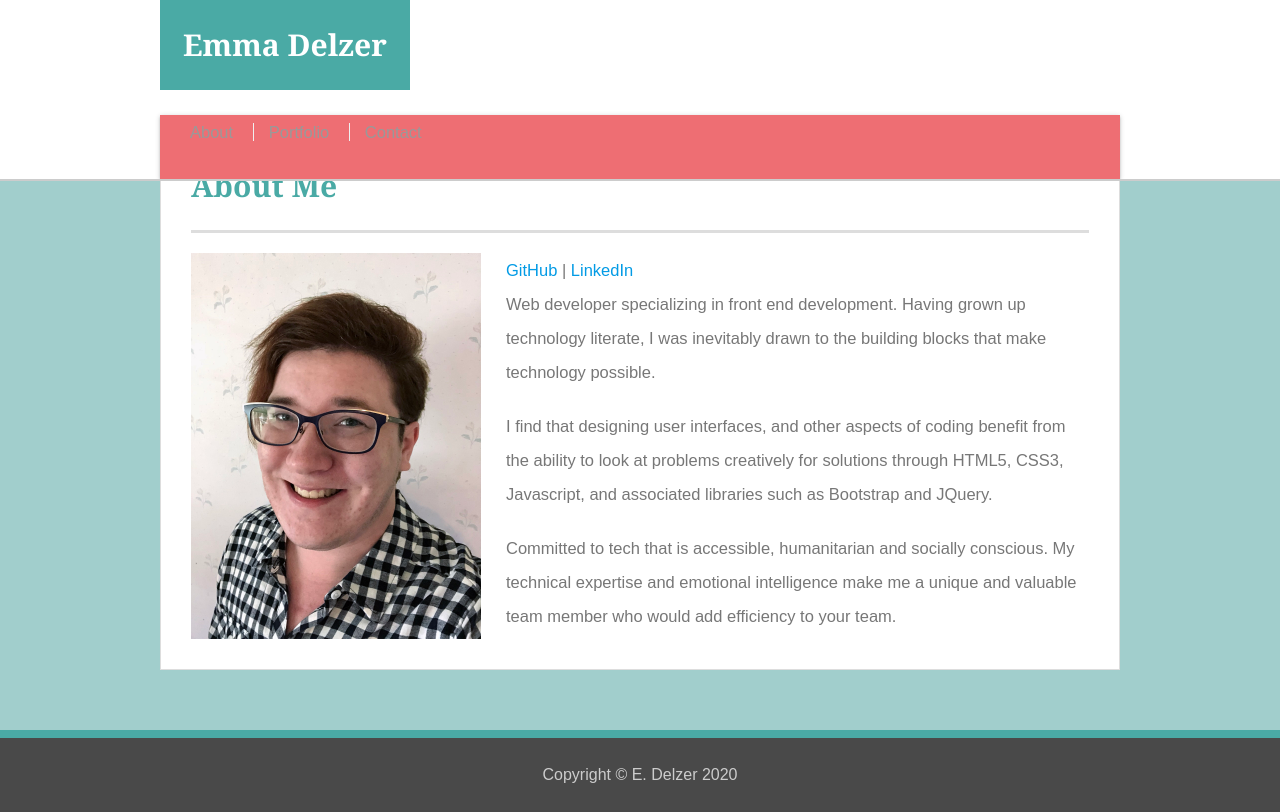
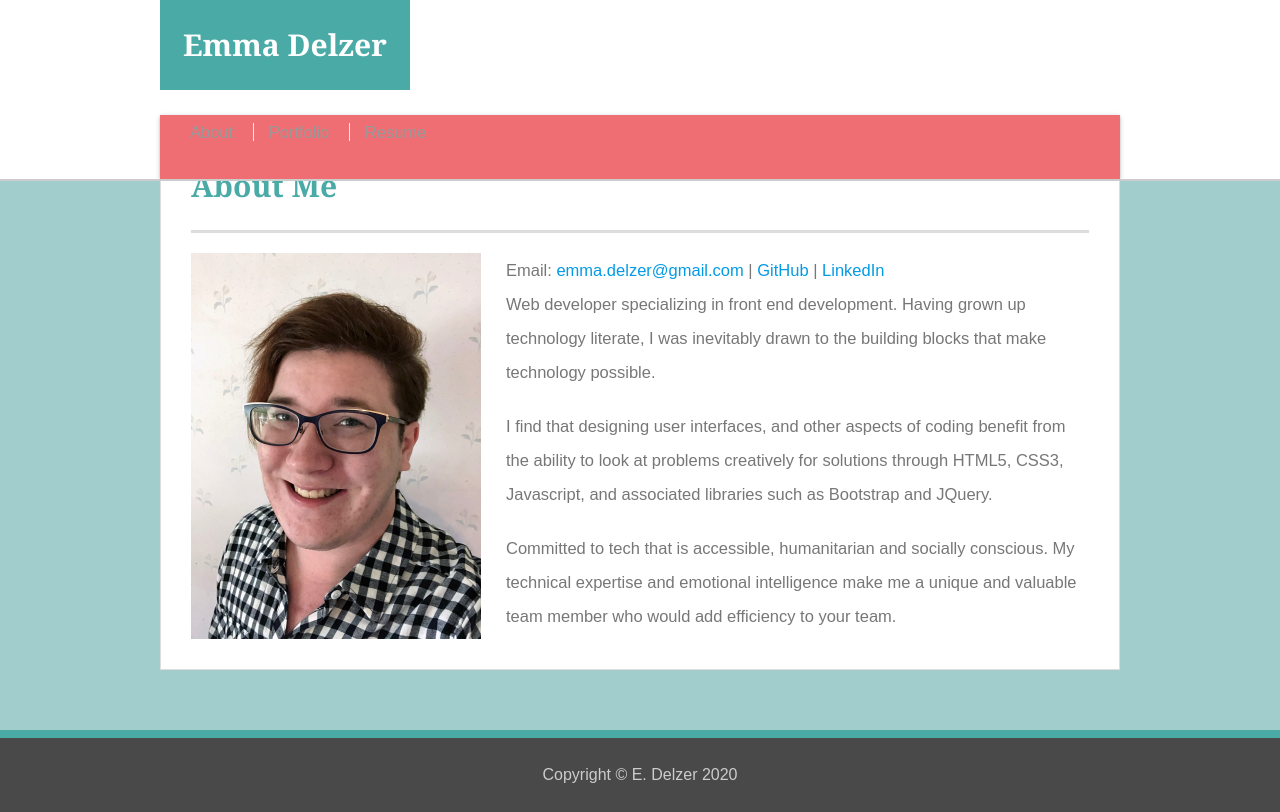
Before and after one commit to deltabear/Portfolio3.0, a website: page index.html in a window 1280 px wide. Drawn offline with nearby package versions, Linux system fonts and the light colour scheme; files that its build step writes are made by us from their sources.

Commit message:
Added email address to index

```diff
--- a/index.html
+++ b/index.html
@@ -23,20 +23,19 @@
       <nav>
         <a href="index.html">About</a>
         <a href="portfolio.html">Portfolio</a>
-        <a href="contact.html">Contact</a>
+        <a href="resume.html">Resume</a>
       </nav>
     </div>
   </header>
 
   <div id="main-container" class="container">
     <section class="main-section">
-      <h1>About Me</h1><a href="https://github.com/delzerbear">GitHub</a> | <a href="https://www.linkedin.com/in/emma-delzer/">LinkedIn</a>
+      <h1>About Me</h1> Email: <a href="mailto:emma.delzer@gmail.com">emma.delzer@gmail.com</a> | <a href="https://github.com/delzerbear">GitHub</a> | <a href="https://www.linkedin.com/in/emma-delzer/">LinkedIn</a>
       <img src="./assets/images/april19th_selfie.jpg" style="width:290px;height:386px;" class="auth-image" alt="Emma Delzer">
 
       <p>Web developer specializing in front end development. Having grown up technology literate, I was inevitably drawn to the building blocks that make technology possible. </p>
       <p>I find that designing user interfaces, and other aspects of coding benefit from the ability to look at problems creatively for solutions through HTML5, CSS3, Javascript, and associated libraries such as Bootstrap and JQuery.</p>
       <p>Committed to tech that is accessible, humanitarian and socially conscious. My technical expertise and emotional intelligence make me a unique and valuable team member who would add efficiency to your team.</p>
-
     </section>
 
   </div>
```
